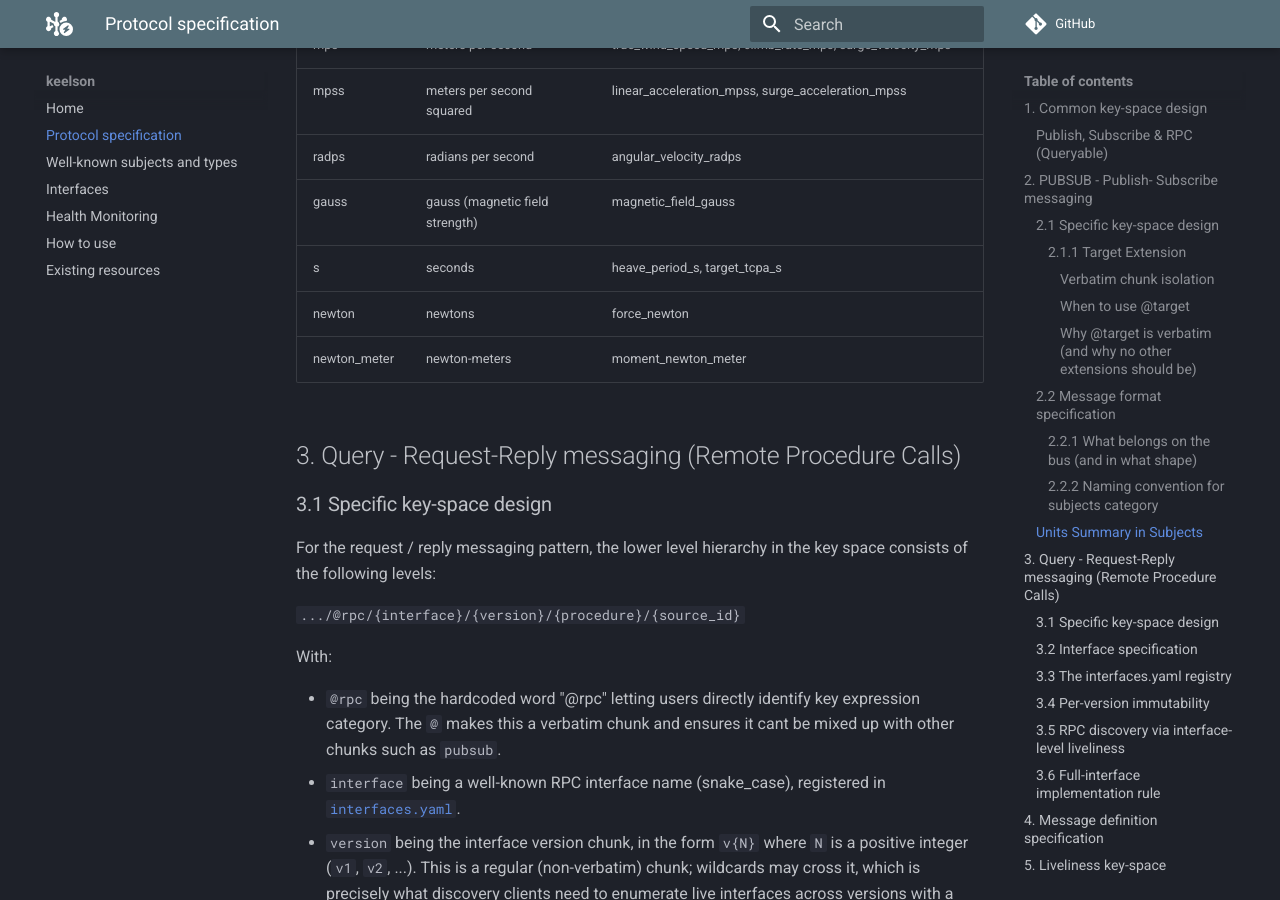
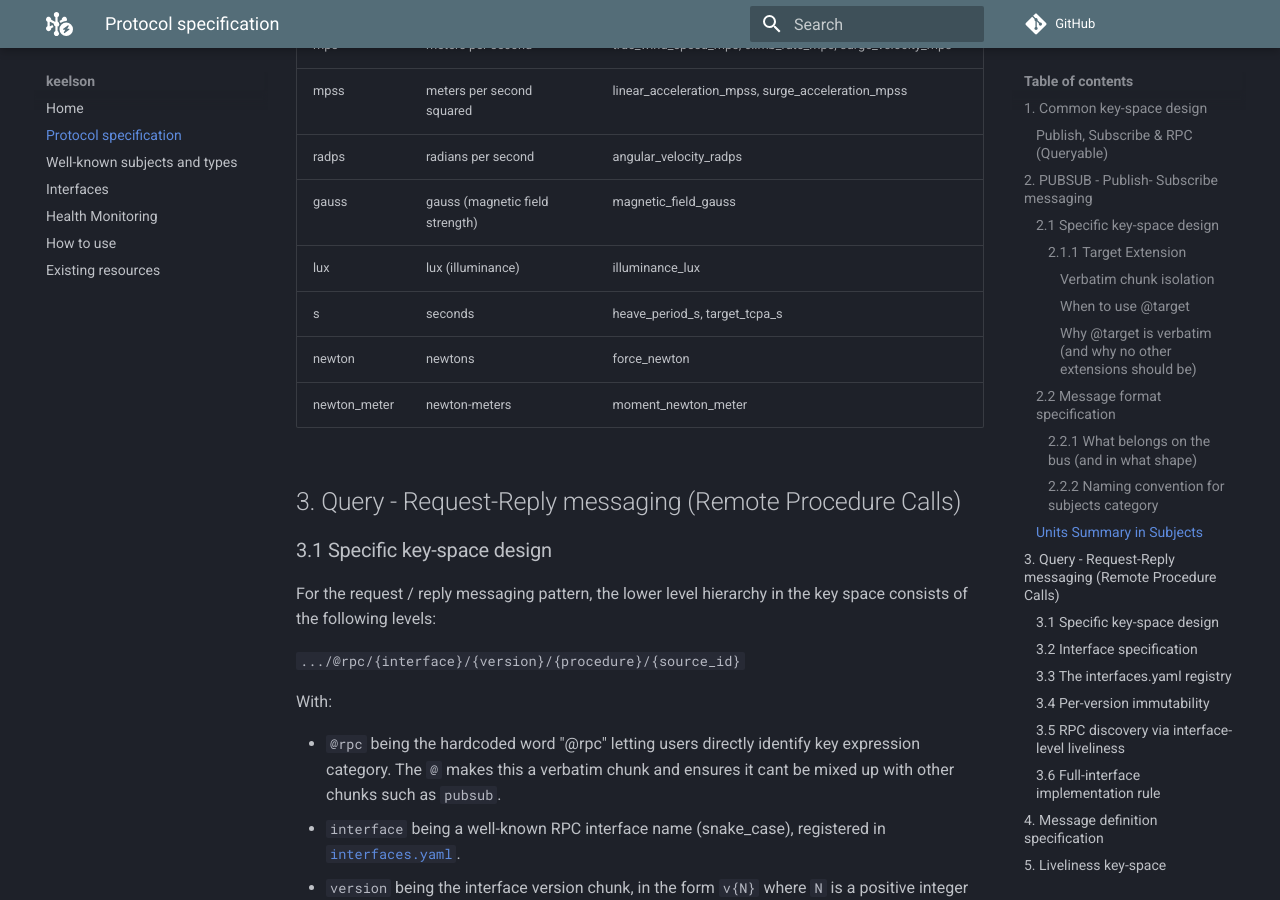
Before and after one commit to RISE-Maritime/keelson, an MkDocs documentation site: the page built from docs/protocol-specification.md, in a window 1280 px wide and 900 px high, scrolled down 8356 px. Built offline with MkDocs 1.6.1 and Material for MkDocs 9.7.7, drawn with Linux system fonts in a browser that asks for light colours; comment, search, counter and statistics services are not loaded.

Commit message:
feat(subjects): ratify illuminance_lux
An application has been publishing `illuminance_lux` for two releases, but
the subject exists nowhere upstream — not in 0.6.0-pre.3, not in dev, not
in 0.5.4. It lived only as a single uncommitted line on a local branch.

Subject names are protocol here, so an unratified one is not a small
bookkeeping gap: the key is on the bus, an SDK consumer calling
`is_subject_well_known` or `get_subject_schema` gets nothing back, and the
messages are unreadable to anyone who did not already know the shape by
hand. The alternative — tearing a working sensor out of the app to make
the inventory tidy — costs a real capability to fix a paperwork problem.
Ratifying the name is the cheaper and more honest direction, and the name
is already the one in the field, so adopting it breaks nothing.

`keelson.TimestampedFloat` matches every other environmental scalar, and
the subject stays out of qos.yaml so it inherits `default`, exactly like
air_temperature_celsius and dew_point_celsius next to it.

Also registers `lux` in the units table in the protocol specification —
the table is the index of legal unit suffixes, and a suffix used by a
well-known subject but absent from the table is the same class of gap this
commit closes.

Verified: subject resolves to a constructible payload and round-trips
through enclose/uncover; qos lookup returns `default`; Python (164 passed)
and JS (18 passing) SDK suites green after regenerating both SDKs.

Co-Authored-By: Claude Opus 5 (1M context) <noreply@anthropic.com>

```diff
--- a/docs/protocol-specification.md
+++ b/docs/protocol-specification.md
@@ -226,6 +226,7 @@ In general, [`subjects.yaml`](https://github.com/RISE-Maritime/keelson/messages/
 | mpss         | meters per second squared        | linear_acceleration_mpss, surge_acceleration_mpss              |
 | radps        | radians per second               | angular_velocity_radps                                         |
 | gauss        | gauss (magnetic field strength)  | magnetic_field_gauss                                           |
+| lux          | lux (illuminance)                | illuminance_lux                                                |
 | s            | seconds                          | heave_period_s, target_tcpa_s                                  |
 | newton       | newtons                          | force_newton                                                   |
 | newton_meter | newton-meters                    | moment_newton_meter                                            |
```
Also changed, not shown: 1 other file.
